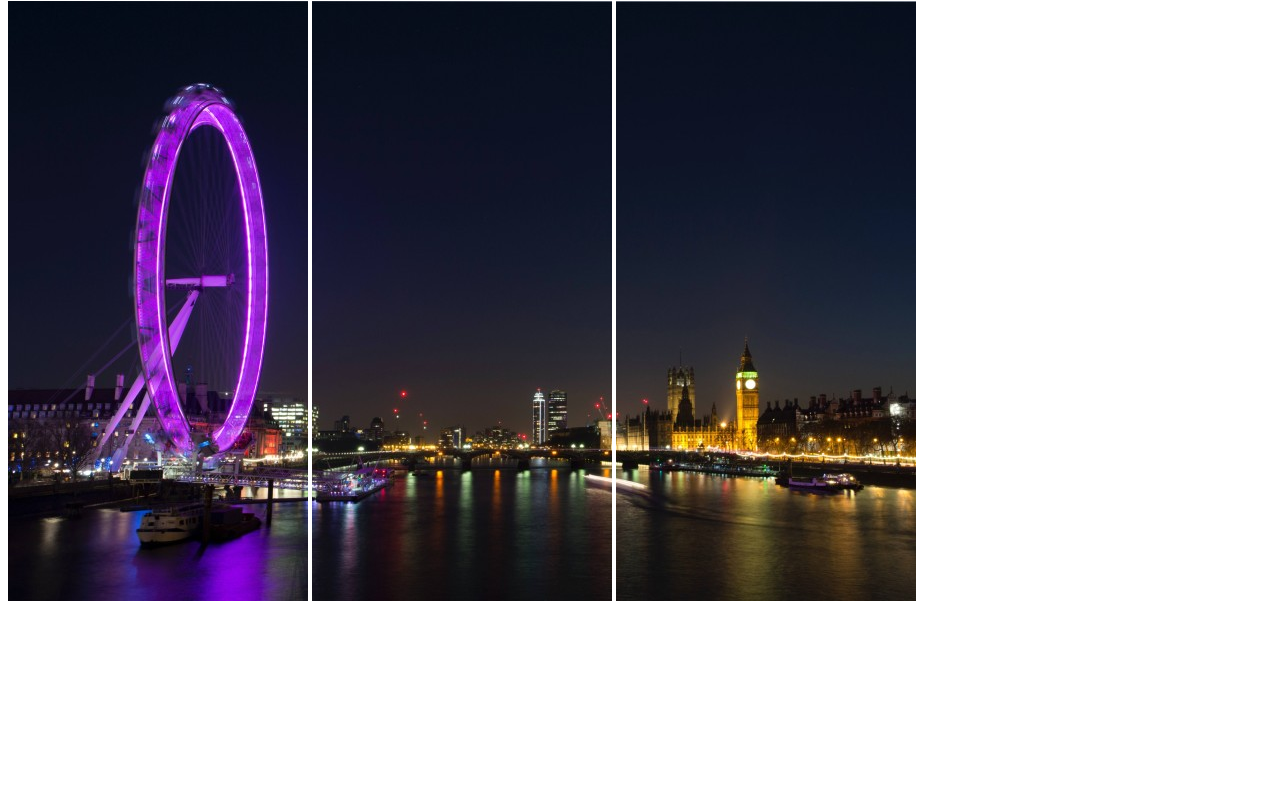
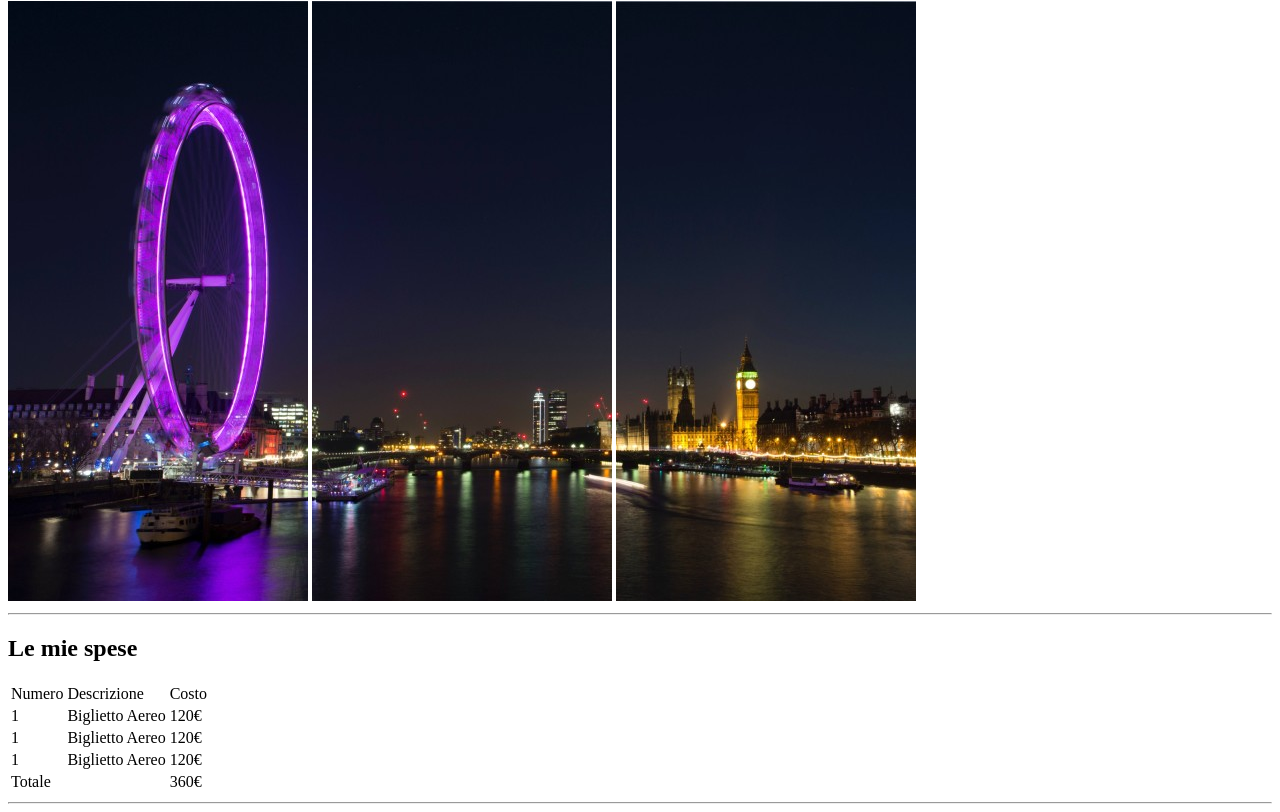
Before and after one commit to LuigiRagusa95/html-london-trip, a plain HTML site: page index.html in a window 1280 px wide. Shown: the part 79-891 px from the top of the page. Before the commit the page ends 800 px from the top, so only its background shows below. Drawn offline with Linux system fonts and the light colour scheme.

Commit message:
feat: add section with expenses

```diff
--- a/index.html
+++ b/index.html
@@ -14,5 +14,44 @@
             <img src="./img/pexels-bill-emrich-230794-1.jpg" alt="london-2" />
             <img src="./img/pexels-bill-emrich-230794-2.jpg" alt="london-3" />
         </section>
+
+        <hr />
+
+        <section>
+            <h2>Le mie spese</h2>
+            <table>
+                <thead>
+                    <tr>
+                        <td>Numero</td>
+                        <td>Descrizione</td>
+                        <td>Costo</td>
+                    </tr>
+                </thead>
+                <tbody>
+                    <tr>
+                        <td>1</td>
+                        <td>Biglietto Aereo</td>
+                        <td>120€</td>
+                    </tr>
+                    <tr>
+                        <td>1</td>
+                        <td>Biglietto Aereo</td>
+                        <td>120€</td>
+                    </tr>
+                    <tr>
+                        <td>1</td>
+                        <td>Biglietto Aereo</td>
+                        <td>120€</td>
+                    </tr>
+                    <tr>
+                        <td>Totale</td>
+                        <td></td>
+                        <td>360€</td>
+                    </tr>
+                </tbody>
+            </table>
+        </section>
+
+        <hr />
     </body>
 </html>
```
